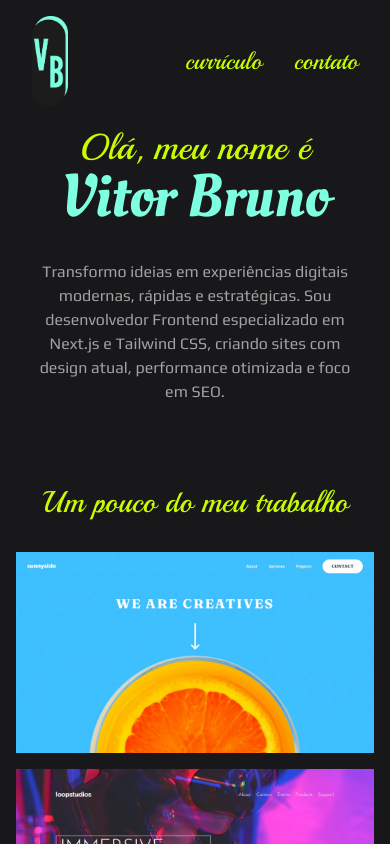
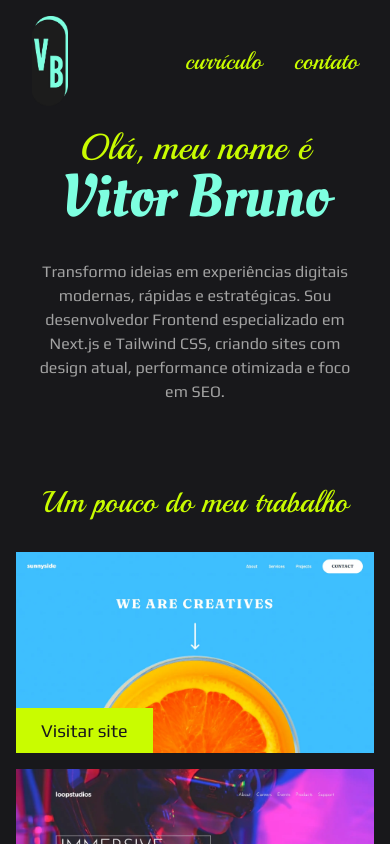
Before and after one commit to vitorfront97/portfoliofrontend, a Next.js app: page / in a window 390 px wide. Shown: the top 844 px of the page. Built offline with nearby package versions, Linux system fonts and the light colour scheme.

Commit message:
mais ajustes

```diff
--- a/components/MainItem.tsx
+++ b/components/MainItem.tsx
@@ -3,12 +3,12 @@ import Image from "next/image";
 interface mainProps {
   source: string;
   link: string;
-  children: React.ReactNode
-};
+  children: React.ReactNode;
+}
 
-export default function MainItem({source, link, children}: mainProps) {
+export default function MainItem({ source, link, children }: mainProps) {
   return (
-    <article className="relative group z-0">
+    <article className="relative group">
       <Image
         className="w-auto h-auto"
         src={source}
@@ -17,30 +17,9 @@ export default function MainItem({source, link, children}: mainProps) {
         alt=""
       />
       <div
-        className="
-          px-8
-          gap-8
-
-
-          flex flex-col items-center justify-center
-          w-full
-          h-full
-          absolute
-          top-0
-        bg-black/50
-          backdrop-blur-sm
-          invisible
-          transition-transform
-          duration-300
-          scale-y-0
-          origin-top
-          group-hover:visible
-          group-hover:scale-y-100
-          "
+        className="px-8 w-full h-full hidden flex-col items-center justify-center gap-8 absolute top-0 bg-black/50 backdrop-blur-sm invisible transition-transform duration-300 scale-y-0 origin-top group-hover:visible group-hover:scale-y-100 sm:flex"
       >
-        <p className="text-sm text-white font-this-play">
-          {children}
-        </p>
+        <p className="text-sm text-white font-this-play">{children}</p>
         <a
           href={link}
           target="_blank"
@@ -49,15 +28,13 @@ export default function MainItem({source, link, children}: mainProps) {
           Visitar site
         </a>
       </div>
+      <a
+        href={link}
+        target="_blank"
+        className="py-2 px-6 absolute bottom-0 z-1 bg-this-primary text-this-background font-this-play border border-this-primary sm:hidden"
+      >
+        Visitar site
+      </a>
     </article>
   );
 };
-
-
-/*
-
-invisible
-scale-y-0
-
-
-*/
```
